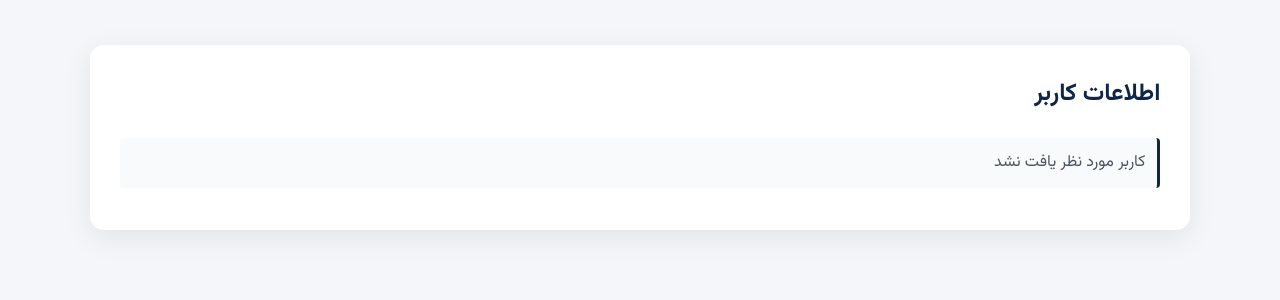
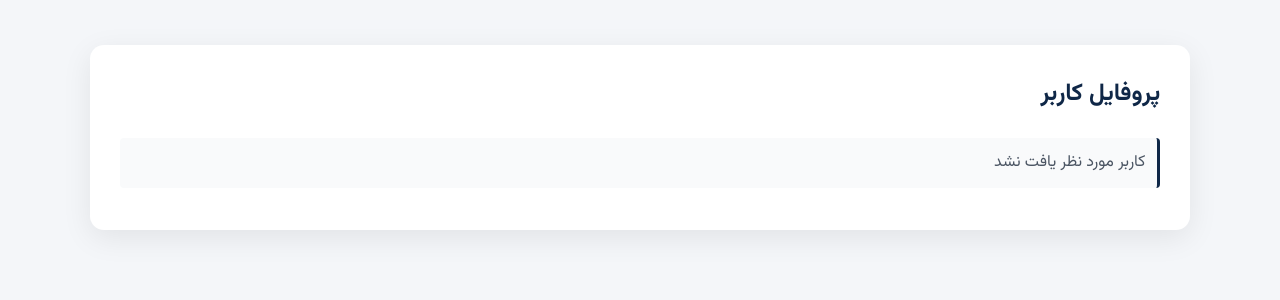
Before and after one commit to teymuri-alireza/help-desk-system, a FastAPI app: template src/server/templates/show_user.html in a window 1280 px wide. Shown: the part 75-375 px from the top of the page. Run offline with FastAPI, Linux system fonts and the light colour scheme; the template is opened without the code that fills it, so the values that code supplies are empty.

Commit message:
fix(ui): change show_user title to 'user profile'

```diff
--- a/src/server/templates/show_user.html
+++ b/src/server/templates/show_user.html
@@ -3,7 +3,7 @@
 <head>
     <meta charset="UTF-8">
     <meta name="viewport" content="width=device-width, initial-scale=1.0">
-    <title>نمایش تیکت | دانشگاه دانش و فناوری</title>
+    <title>پروفایل کاربر | دانشگاه دانش و فناوری</title>
     <link rel="stylesheet" href="{{ url_for('static', path='css/tickets.css') }}">
     <link rel="stylesheet" href="{{ url_for('static', path='css/dashboard.css') }}">
 </head>
@@ -35,7 +35,7 @@
 
     <section class="card">
         <div class="section-header">
-            <h2>اطلاعات کاربر</h2>
+            <h2>پروفایل کاربر</h2>
         </div>
 
         <div class="tickets-container">
```
